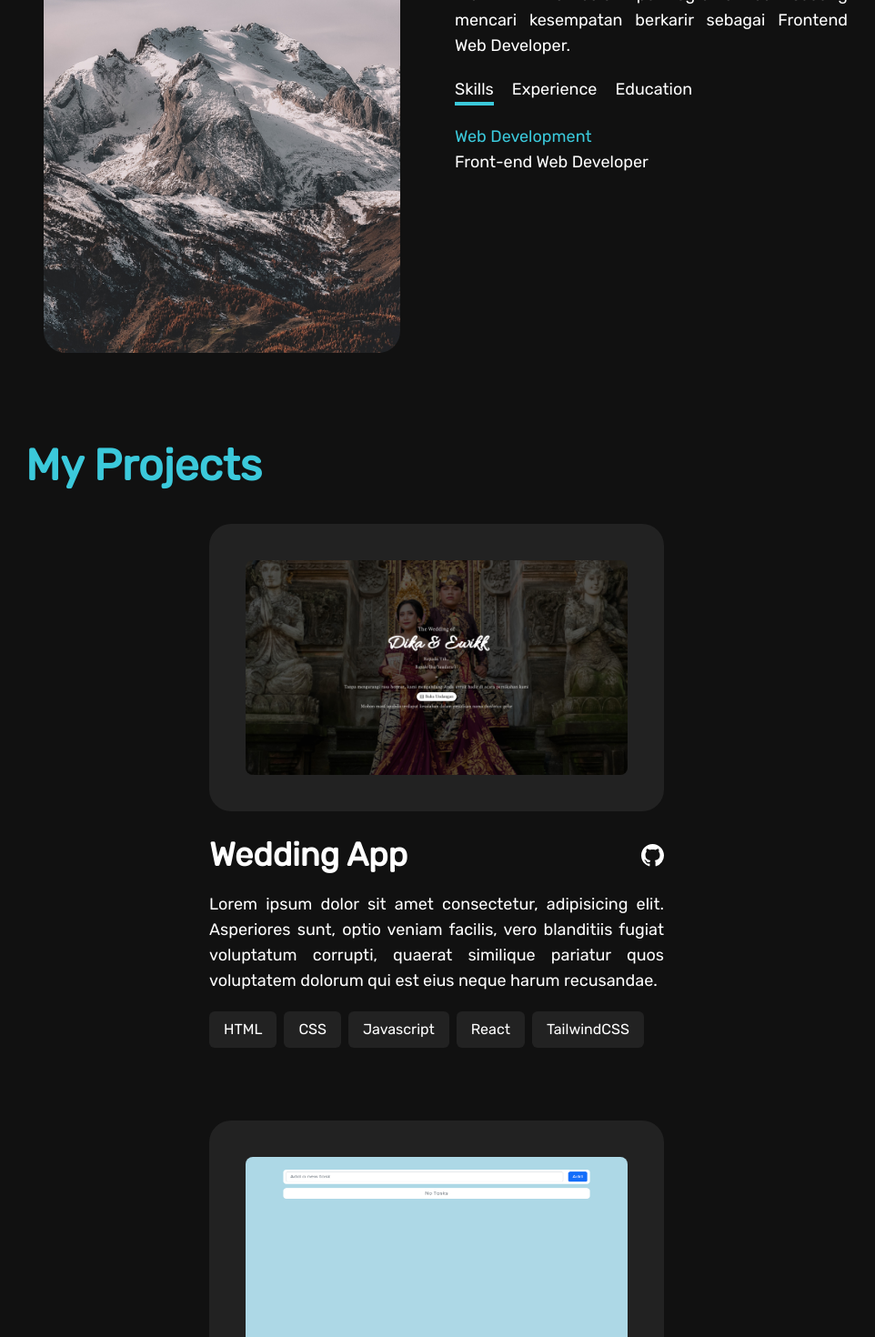
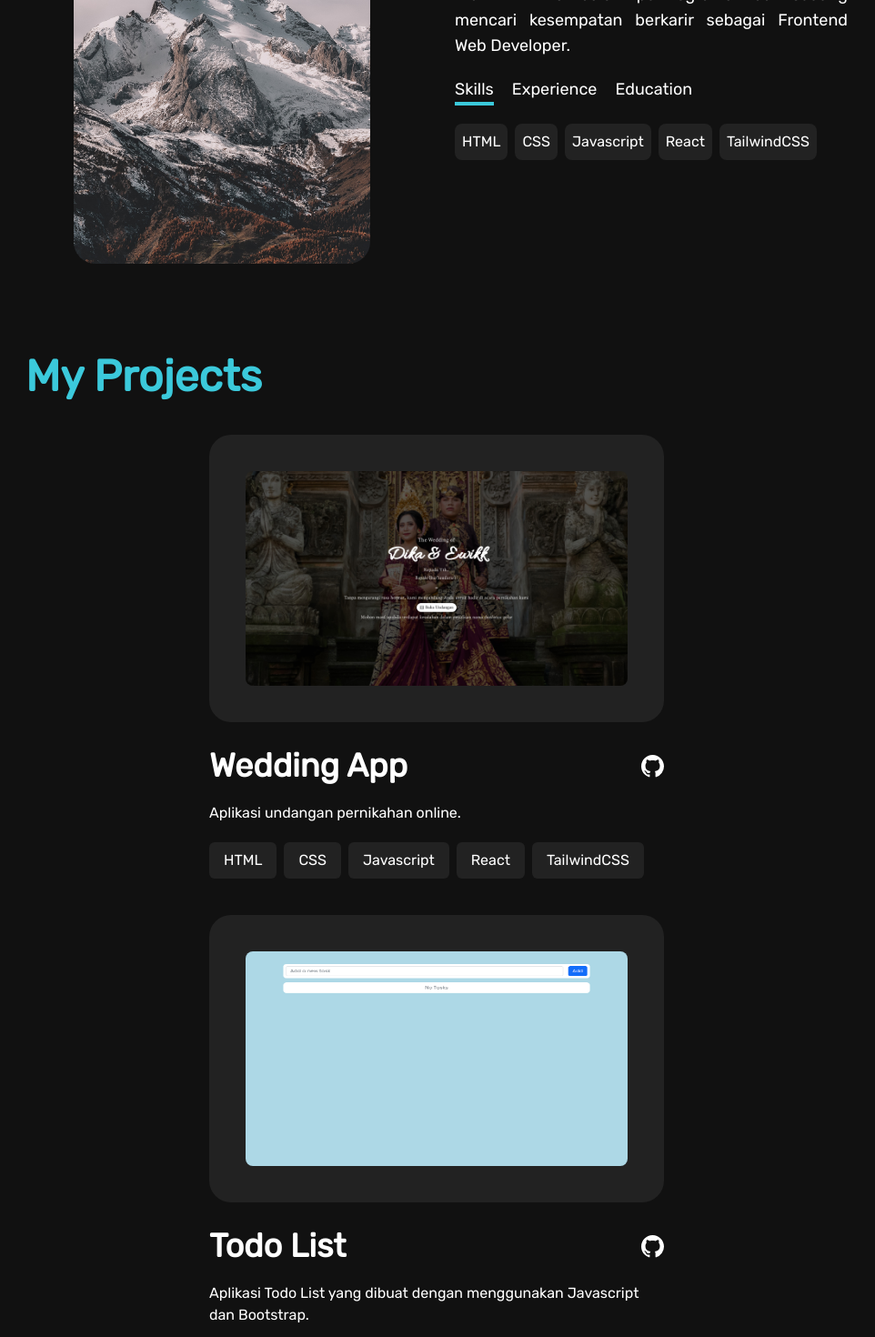
Before and after one commit to priyanthraeka/react-portfolio, a React (Vite) app: page / in a window 1280 px wide. Shown: the part 1140-2610 px from the top of the page at 91% size, without its empty margins (160-1122 px from the left). Built offline with nearby package versions, Linux system fonts and the light colour scheme.

Commit message:
fix navbar for sm screen

```diff
--- a/src/components/About.jsx
+++ b/src/components/About.jsx
@@ -25,12 +25,17 @@ const About = () => {
   };
 
   const skillsJSX = (
-    <>
-      <div>
-        <p className="text-[#3bc9db]">Web Development</p>
-        <p>Front-end Web Developer</p>
-      </div>
-    </>
+    <div className="flex flex-wrap gap-2 text-base">
+      <p className="p-2 rounded-lg bg-[#222222] hover:bg-[#333] w-fit">HTML</p>
+      <p className="p-2 rounded-lg bg-[#222222] hover:bg-[#333] w-fit">CSS</p>
+      <p className="p-2 rounded-lg bg-[#222222] hover:bg-[#333] w-fit">
+        Javascript
+      </p>
+      <p className="p-2 rounded-lg bg-[#222222] hover:bg-[#333] w-fit">React</p>
+      <p className="p-2 rounded-lg bg-[#222222] hover:bg-[#333] w-fit">
+        TailwindCSS
+      </p>
+    </div>
   );
 
   const experienceJSX = (
@@ -65,7 +70,7 @@ const About = () => {
             alt="Profile Picture"
             width={500}
             height={250}
-            className="rounded-3xl w-10/12 md:w-10/12 lg:w-full m-auto"
+            className="rounded-3xl w-10/12 m-auto"
           />
         </div>
       </div>
--- a/src/components/Contact.jsx
+++ b/src/components/Contact.jsx
@@ -18,20 +18,47 @@ const Contact = () => {
         <div className="flex flex-col gap-5 mt-10 ms-1">
           <p className="text-lg flex items-center gap-5">
             <BsEnvelope size={25} color="#3bc9db" />
-            <span>priyantharaeka067@gmail.com</span>
+            <a
+              href="mailto:priyantharaeka067@gmail.com"
+              className="hover:text-[#3bc9db]"
+            >
+              priyantharaeka067@gmail.com
+            </a>
           </p>
           <p className="text-lg flex items-center gap-5">
             <BsPinMap size={25} color="#3bc9db" />
-            <span>Denpasar, Bali</span>
+            <a
+              href="https://goo.gl/maps/xWfsCxJpKnJmL2kM7"
+              target="_blank"
+              rel="noreferrer"
+              className="hover:text-[#3bc9db]"
+            >
+              Denpasar, Bali
+            </a>
           </p>
           <div className="flex gap-3 mt-5">
-            <a href="#" className="hover:text-[#3bc9db] duration-300">
+            <a
+              href="https://twitter.com/priyanthraeka"
+              target="_blank"
+              rel="noreferrer"
+              className="hover:text-[#3bc9db] duration-300"
+            >
               <BsTwitter size={25} />
             </a>
-            <a href="#" className="hover:text-[#3bc9db] duration-300">
+            <a
+              href="https://github.com/priyanthraeka"
+              target="_blank"
+              rel="noreferrer"
+              className="hover:text-[#3bc9db] duration-300"
+            >
               <BsGithub size={25} />
             </a>
-            <a href="#" className="hover:text-[#3bc9db] duration-300">
+            <a
+              href="#"
+              target="_blank"
+              rel="noreferrer"
+              className="hover:text-[#3bc9db] duration-300"
+            >
               <BsLinkedin size={25} />
             </a>
           </div>
--- a/src/components/Home.jsx
+++ b/src/components/Home.jsx
@@ -6,19 +6,20 @@ const Home = () => {
       id="home"
       className="grid grid-rows-2 lg:grid-cols-2 lg:grid-rows-none w-full text-white h-screen"
     >
-      <div className="flex justify-center lg:items-start items-center flex-col gap-2 pt-20">
+      <div className="flex justify-center lg:items-start items-center flex-col gap-10 pt-20">
         <div>
           <h1 className="font-bold text-4xl md:text-5xl">Hello, I&apos;m</h1>
           <h2 className="font-bold text-5xl md:text-6xl">
-            <span className="text-[#3bc9db]">Eka </span>Priyanthara
+            <span className="text-[#3bc9db]">Eka </span>
+            Priyanthara
           </h2>
           <p className="text-base md:text-lg ms-1">
             A front-end web developer based from Indonesia.
           </p>
         </div>
       </div>
-      <div className="flex items-center justify-center">
-        <div className="max-h-[470px] max-w-[470px] p-5">
+      <div className="flex items-start lg:items-center justify-center">
+        <div className="max-h-[500px] max-w-[500px] p-5">
           <img
             src={profilePic}
             alt="Profile Picture"
--- a/src/components/Navbar.jsx
+++ b/src/components/Navbar.jsx
@@ -1,3 +1,6 @@
+import { useState } from "react";
+import { HiMenuAlt1 } from "react-icons/hi";
+
 const navLinks = [
   {
     href: "#home",
@@ -18,11 +21,21 @@ const navLinks = [
 ];
 
 const Navbar = () => {
+  const [isOpen, setIsOpen] = useState(false);
+
   return (
     <div className="bg-[#111] fixed top-0 left-0 right-0 z-[999999]">
       <div className="h-20 flex items-center justify-between text-white text-lg font-bold w-full md:w-11/12 lg:w-9/12 px-2 md:px-5 lg:px-7 m-auto">
-        <h1>Eka Priyanthara</h1>
-        <ul className="md:flex md:gap-5 hidden">
+        <a href="/">
+          <h1 className="text-2xl">Eka Priyanthara</h1>
+        </a>
+        <div className="md:hidden block" onClick={() => setIsOpen(!isOpen)}>
+          <HiMenuAlt1 size={40} color="#fff" />
+        </div>
+        <ul
+          className={`flex flex-col justify-center items-center gap-2 py-5 bg-[#222] absolute right-0 left-0 top-0 md:flex md:flex-row md:justify-end md:items-center -z-[999999] md:gap-5 md:p-0 md:static md:bg-[#111] md:w-fit transition-all ease-in-out duration-500
+          ${isOpen ? "top-[80px]" : "top-[-180px]"}`}
+        >
           {navLinks.map((navLink, index) => (
             <li key={index}>
               <a href={navLink.href}>{navLink.title}</a>
--- a/src/components/ProjectItem.jsx
+++ b/src/components/ProjectItem.jsx
@@ -18,7 +18,7 @@ const ProjectItem = (props) => {
 
   return (
     <div
-      className="mt-10 max-w-[500px] rounded-md"
+      className="max-w-[500px] rounded-md"
       onMouseOver={onHoverHandler}
       onMouseLeave={onLeaveHandler}
     >
@@ -51,12 +51,12 @@ const ProjectItem = (props) => {
           <BsGithub size={25} />
         </a>
       </div>
-      <p className="text-lg mt-5 text-justify">{description}</p>
+      <p className="text-base mt-5">{description}</p>
       <div className="flex flex-wrap mt-5 gap-2">
         {techStack.map((item, index) => (
           <div
             key={index}
-            className="rounded-md py-2 px-4 text-base text-white bg-[#222222] text-center"
+            className="rounded-md py-2 px-4 text-base text-white bg-[#222222] hover:bg-[#333] text-center"
           >
             {item}
           </div>
--- a/src/components/Projects.jsx
+++ b/src/components/Projects.jsx
@@ -1,5 +1,6 @@
 import wedding from "../assets/wedding.jpg";
 import todo from "../assets/todo.png";
+import djaje from "../assets/djaje.png";
 import ProjectItem from "./ProjectItem";
 
 const projects = [
@@ -8,8 +9,7 @@ const projects = [
     image: wedding,
     viewLink: "https://wedding-website-neon.vercel.app/dika-ewikk",
     githubLink: "https://wedding-website-neon.vercel.app/dika-ewikk",
-    description:
-      "Lorem ipsum dolor sit amet consectetur, adipisicing elit. Asperiores sunt, optio veniam facilis, vero blanditiis fugiat voluptatum corrupti, quaerat similique pariatur quos voluptatem dolorum qui est eius neque harum recusandae.",
+    description: "Aplikasi undangan pernikahan online.",
     techStack: ["HTML", "CSS", "Javascript", "React", "TailwindCSS"],
   },
   {
@@ -17,8 +17,17 @@ const projects = [
     image: todo,
     viewLink: "https://priyanthraeka.github.io/todo-list/",
     githubLink: "https://github.com/priyanthraeka/todo-list",
-    description: "Simple Todo List",
+    description:
+      "Aplikasi Todo List yang dibuat dengan menggunakan Javascript dan Bootstrap.",
     techStack: ["HTML", "Bootstrap", "Javascript"],
+  },
+  {
+    title: "Djaje Clone",
+    image: djaje,
+    viewLink: "https://djaje-clone.vercel.app/",
+    githubLink: "https://github.com/priyanthraeka/djaje-clone",
+    description: "Aplikasi ini adalah cloning dari djaje.com",
+    techStack: ["HTML", "TailwindCSS", "NextJS", "ReactJS"],
   },
 ];
 
@@ -28,7 +37,7 @@ const Projects = () => {
       <h1 className="text-4xl md:text-5xl font-bold text-[#3bc9db]">
         My Projects
       </h1>
-      <div className="flex flex-wrap justify-around gap-10 w-full">
+      <div className="flex flex-wrap justify-center gap-10 mt-10">
         {projects.map((project, index) => (
           <ProjectItem
             key={index}
```
Also changed, not shown: src/assets/djaje.png (added).
